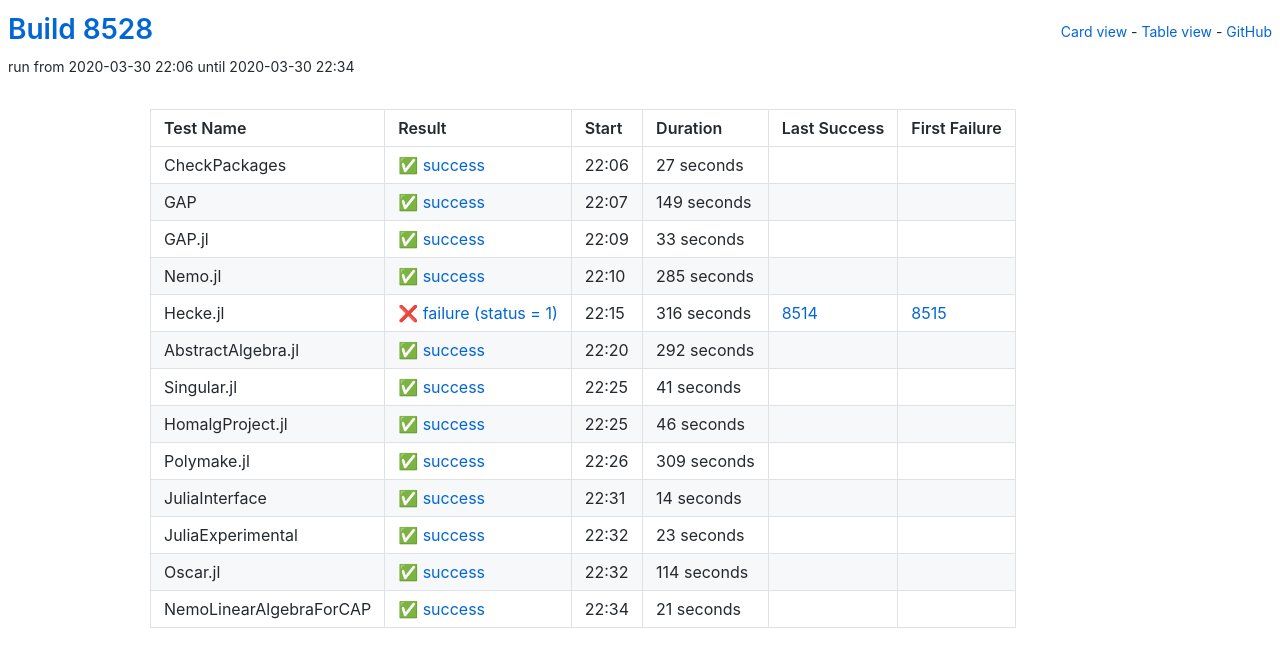
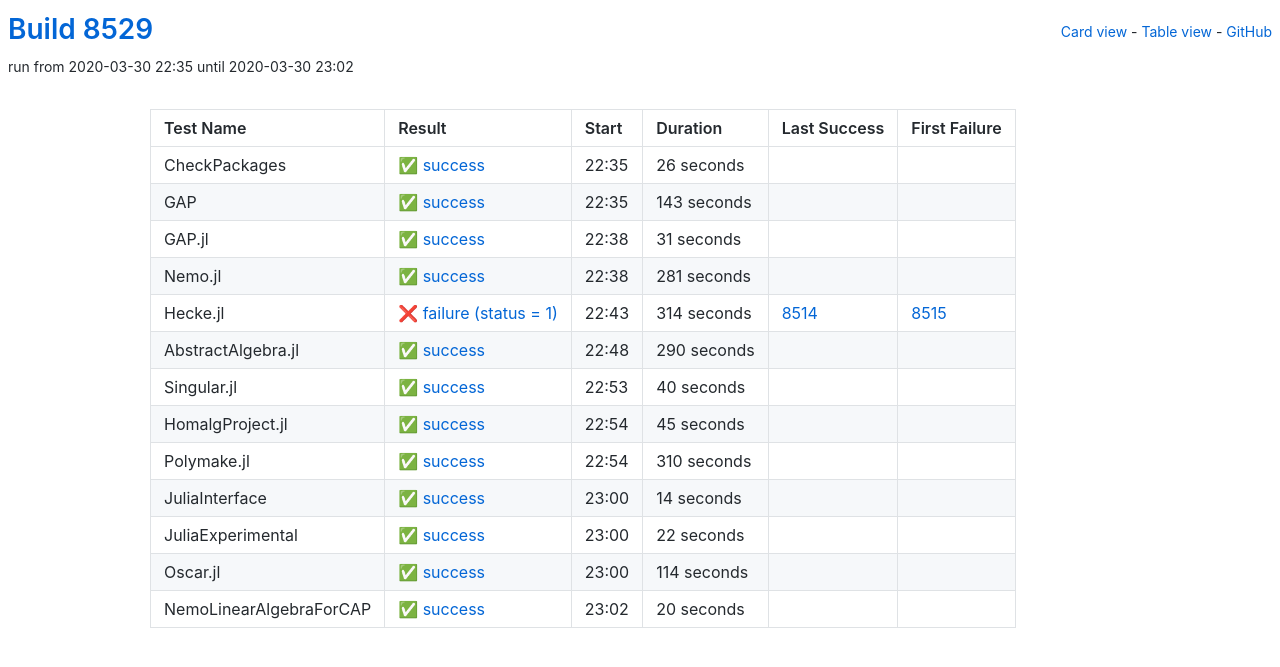
Before and after one commit to oscar-system/oscar-ci-status, a Jekyll site: the page built from table.html, in a window 1280 px wide. Shown: the top 667 px of the page. Built offline with Jekyll 4.4.1, drawn with Linux system fonts in a browser that asks for light colours.

Commit message:
Build 8529

```diff
--- a/_data/ci.yml
+++ b/_data/ci.yml
@@ -1,104 +1,104 @@
-build: 8528
-build_url: https://oscarci.mathematik.uni-kl.de/job/oscar/8528/
+build: 8529
+build_url: https://oscarci.mathematik.uni-kl.de/job/oscar/8529/
 job: oscar
 tests:
-- duration: 27
+- duration: 26
   exitcode: 0
   first_failure: false
   first_failure_url: null
   last_success: false
   last_success_url: null
-  log: https://oscarci.mathematik.uni-kl.de/job/oscar/8528/artifact/logs/build-8528/CheckPackages.log
+  log: https://oscarci.mathematik.uni-kl.de/job/oscar/8529/artifact/logs/build-8529/CheckPackages.log
   name: CheckPackages
-  start: 2020-03-30 22:06
+  start: 2020-03-30 22:35
   status: success
   success: true
-- duration: 149
+- duration: 143
   exitcode: 0
   first_failure: false
   first_failure_url: null
   last_success: false
   last_success_url: null
-  log: https://oscarci.mathematik.uni-kl.de/job/oscar/8528/artifact/logs/build-8528/GAP.log
+  log: https://oscarci.mathematik.uni-kl.de/job/oscar/8529/artifact/logs/build-8529/GAP.log
   name: GAP
-  start: 2020-03-30 22:07
+  start: 2020-03-30 22:35
   status: success
   success: true
-- duration: 33
+- duration: 31
   exitcode: 0
   first_failure: false
   first_failure_url: null
   last_success: false
   last_success_url: null
-  log: https://oscarci.mathematik.uni-kl.de/job/oscar/8528/artifact/logs/build-8528/GAP.jl.log
+  log: https://oscarci.mathematik.uni-kl.de/job/oscar/8529/artifact/logs/build-8529/GAP.jl.log
   name: GAP.jl
-  start: 2020-03-30 22:09
+  start: 2020-03-30 22:38
   status: success
   success: true
-- duration: 285
+- duration: 281
   exitcode: 0
   first_failure: false
   first_failure_url: null
   last_success: false
   last_success_url: null
-  log: https://oscarci.mathematik.uni-kl.de/job/oscar/8528/artifact/logs/build-8528/Nemo.jl.log
+  log: https://oscarci.mathematik.uni-kl.de/job/oscar/8529/artifact/logs/build-8529/Nemo.jl.log
   name: Nemo.jl
-  start: 2020-03-30 22:10
+  start: 2020-03-30 22:38
   status: success
   success: true
-- duration: 316
+- duration: 314
   exitcode: 1
   first_failure: 8515
   first_failure_url: https://oscarci.mathematik.uni-kl.de/job/oscar/8515/
   last_success: 8514
   last_success_url: https://oscarci.mathematik.uni-kl.de/job/oscar/8514/
-  log: https://oscarci.mathematik.uni-kl.de/job/oscar/8528/artifact/logs/build-8528/Hecke.jl.log
+  log: https://oscarci.mathematik.uni-kl.de/job/oscar/8529/artifact/logs/build-8529/Hecke.jl.log
   name: Hecke.jl
-  start: 2020-03-30 22:15
+  start: 2020-03-30 22:43
   status: failure
   success: false
-- duration: 292
+- duration: 290
   exitcode: 0
   first_failure: false
   first_failure_url: null
   last_success: false
   last_success_url: null
-  log: https://oscarci.mathematik.uni-kl.de/job/oscar/8528/artifact/logs/build-8528/AbstractAlgebra.jl.log
+  log: https://oscarci.mathematik.uni-kl.de/job/oscar/8529/artifact/logs/build-8529/AbstractAlgebra.jl.log
   name: AbstractAlgebra.jl
-  start: 2020-03-30 22:20
+  start: 2020-03-30 22:48
   status: success
   success: true
-- duration: 41
+- duration: 40
   exitcode: 0
   first_failure: false
   first_failure_url: null
   last_success: false
   last_success_url: null
-  log: https://oscarci.mathematik.uni-kl.de/job/oscar/8528/artifact/logs/build-8528/Singular.jl.log
+  log: https://oscarci.mathematik.uni-kl.de/job/oscar/8529/artifact/logs/build-8529/Singular.jl.log
   name: Singular.jl
-  start: 2020-03-30 22:25
+  start: 2020-03-30 22:53
   status: success
   success: true
-- duration: 46
+- duration: 45
   exitcode: 0
   first_failure: false
   first_failure_url: null
   last_success: false
   last_success_url: null
-  log: https://oscarci.mathematik.uni-kl.de/job/oscar/8528/artifact/logs/build-8528/HomalgProject.jl.log
+  log: https://oscarci.mathematik.uni-kl.de/job/oscar/8529/artifact/logs/build-8529/HomalgProject.jl.log
   name: HomalgProject.jl
-  start: 2020-03-30 22:25
+  start: 2020-03-30 22:54
   status: success
   success: true
-- duration: 309
+- duration: 310
   exitcode: 0
   first_failure: false
   first_failure_url: null
   last_success: false
   last_success_url: null
-  log: https://oscarci.mathematik.uni-kl.de/job/oscar/8528/artifact/logs/build-8528/Polymake.jl.log
+  log: https://oscarci.mathematik.uni-kl.de/job/oscar/8529/artifact/logs/build-8529/Polymake.jl.log
   name: Polymake.jl
-  start: 2020-03-30 22:26
+  start: 2020-03-30 22:54
   status: success
   success: true
 - duration: 14
@@ -107,20 +107,20 @@ tests:
   first_failure_url: null
   last_success: false
   last_success_url: null
-  log: https://oscarci.mathematik.uni-kl.de/job/oscar/8528/artifact/logs/build-8528/JuliaInterface.log
+  log: https://oscarci.mathematik.uni-kl.de/job/oscar/8529/artifact/logs/build-8529/JuliaInterface.log
   name: JuliaInterface
-  start: 2020-03-30 22:31
+  start: 2020-03-30 23:00
   status: success
   success: true
-- duration: 23
+- duration: 22
   exitcode: 0
   first_failure: false
   first_failure_url: null
   last_success: false
   last_success_url: null
-  log: https://oscarci.mathematik.uni-kl.de/job/oscar/8528/artifact/logs/build-8528/JuliaExperimental.log
+  log: https://oscarci.mathematik.uni-kl.de/job/oscar/8529/artifact/logs/build-8529/JuliaExperimental.log
   name: JuliaExperimental
-  start: 2020-03-30 22:32
+  start: 2020-03-30 23:00
   status: success
   success: true
 - duration: 114
@@ -129,19 +129,19 @@ tests:
   first_failure_url: null
   last_success: false
   last_success_url: null
-  log: https://oscarci.mathematik.uni-kl.de/job/oscar/8528/artifact/logs/build-8528/Oscar.jl.log
+  log: https://oscarci.mathematik.uni-kl.de/job/oscar/8529/artifact/logs/build-8529/Oscar.jl.log
   name: Oscar.jl
-  start: 2020-03-30 22:32
+  start: 2020-03-30 23:00
   status: success
   success: true
-- duration: 21
+- duration: 20
   exitcode: 0
   first_failure: false
   first_failure_url: null
   last_success: false
   last_success_url: null
-  log: https://oscarci.mathematik.uni-kl.de/job/oscar/8528/artifact/logs/build-8528/NemoLinearAlgebraForCAP.log
+  log: https://oscarci.mathematik.uni-kl.de/job/oscar/8529/artifact/logs/build-8529/NemoLinearAlgebraForCAP.log
   name: NemoLinearAlgebraForCAP
-  start: 2020-03-30 22:34
+  start: 2020-03-30 23:02
   status: success
   success: true
```
Also changed, not shown: README.md.
